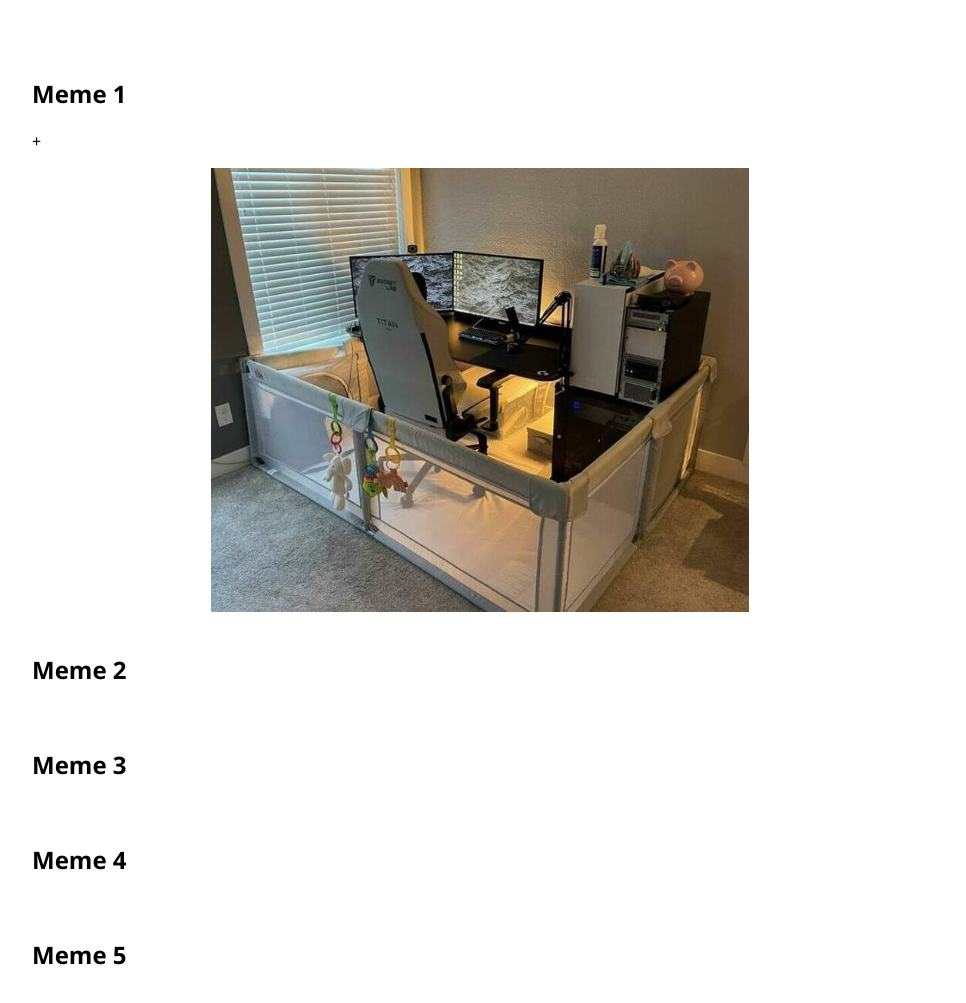
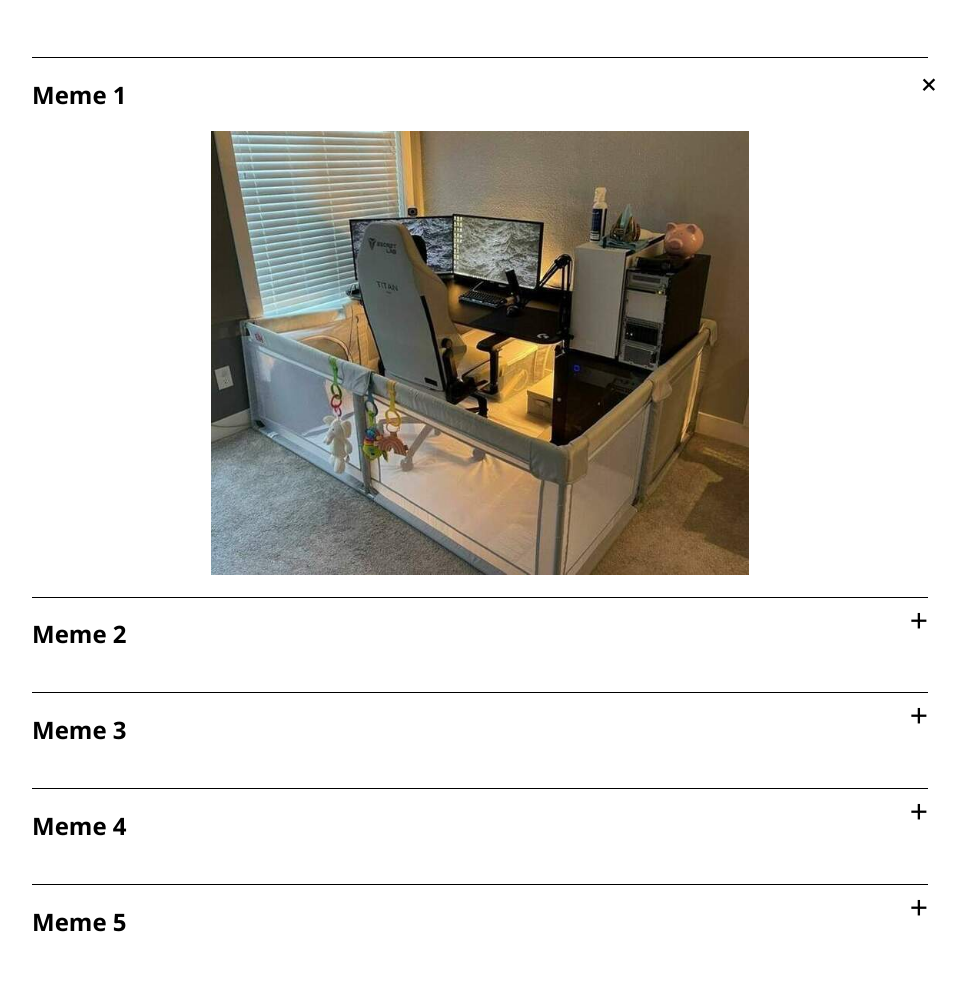
Before and after one commit to nivarnas/cssBayan, a plain HTML site: page index.html in a window 1280 px wide. Shown: the part 67-1070 px from the top of the page, without its empty margins (160-1126 px from the left). Drawn offline with Linux system fonts and the light colour scheme.

Commit message:
feat:final technical realization (Sun, Mar 12, 2023 11:45:30 PM)

```diff
--- a/index.html
+++ b/index.html
@@ -19,7 +19,7 @@
                 <input type="radio" name="memes" id="mem_1" checked>
                     <div class="text">
                         <h2>Meme 1</h2>
-                        <p class="sing">+</p>
+                        <p class="sign">+</p>
                         <!-- <img class="plus_sign"  src="images/plus_sign.svg" alt="plus_sign">
                         <img class="x_sign" src="images/x_sign.svg" alt="x_sign"> -->
                     </div>
@@ -29,8 +29,7 @@
                 <input type="radio" name="memes" id="mem_2" >
                     <div class="text">
                         <h2>Meme 2</h2>
-                        <!-- <img class="plus_sign"  src="images/plus_sign.svg" alt="plus_sign">
-                        <img class="x_sign" src="images/x_sign.svg" alt="x_sign"> -->
+                        <p class="sign">+</p>
                     </div>
                     <img class="meme" src="images/2.jpg" alt="Meme 2">
             </label>
@@ -38,8 +37,7 @@
                 <input type="radio" name="memes" id="mem_3" >
                     <div class="text">
                         <h2>Meme 3</h2>
-                        <!-- <img class="plus_sign"  src="images/plus_sign.svg" alt="plus_sign">
-                        <img class="x_sign" src="images/x_sign.svg" alt="x_sign"> -->
+                        <p class="sign">+</p>
                     </div>
                     <img class="meme" src="images/3.jpg" alt="Meme 3">
             </label>
@@ -47,8 +45,7 @@
                 <input type="radio" name="memes" id="mem_4" >
                     <div class="text">
                         <h2>Meme 4</h2>
-                        <!-- <img class="plus_sign"  src="images/plus_sign.svg" alt="plus_sign">
-                        <img class="x_sign" src="images/x_sign.svg" alt="x_sign"> -->
+                        <p class="sign">+</p>
                     </div>
                     <img class="meme" src="images/4.jpg" alt="Meme 4">
             </label>
@@ -56,8 +53,7 @@
                 <input type="radio" name="memes" id="mem_5" >
                     <div class="text">
                         <h2>Meme 5</h2>
-                        <!-- <img class="plus_sign"  src="images/plus_sign.svg" alt="plus_sign">
-                        <img class="x_sign" src="images/x_sign.svg" alt="x_sign"> -->
+                        <p class="sign">+</p>
                     </div>
                     <img class="meme" src="images/5.jpg" alt="Meme 5">
             </label>
--- a/style.css
+++ b/style.css
@@ -18,7 +18,7 @@ input {
     display: none;
 }
 
-@media screen and (max-wigth: 1080px) {
+@media screen and (max-width: 1080px) {
     body {
         font-size: 1.5em;
     }
@@ -34,6 +34,29 @@ input {
     label:hover {
         cursor: pointer;
     }
+
+    label:hover .sign{
+        transform: rotate(45deg);
+    }
+
+    label:hover .meme {
+        display:block;
+        margin: 0 auto;
+        width: 60%;
+        tra: all ease 1s;
+    }
+
+    .whraper:not(:hover) .text {
+        color:blue;
+    }
+
+    .whraper:not(:hover) .sign{
+        display: none;
+    }
+}
+
+input:checked ~ .text .sign{
+    transform: rotate(45deg);
 }
 
 .meme {
@@ -58,8 +81,14 @@ input:checked ~ .meme {
     width: 60%;
 
 }
+.text {
+    display: flex;
+    justify-content: space-between;
+    border-top: 0.1em solid black;
+}
 
 .sign {
-    position: flex;
-    font-size: 10em;
+    font-size: 2em;
+    margin: 0;
+    transition: 1s;
 }
```
